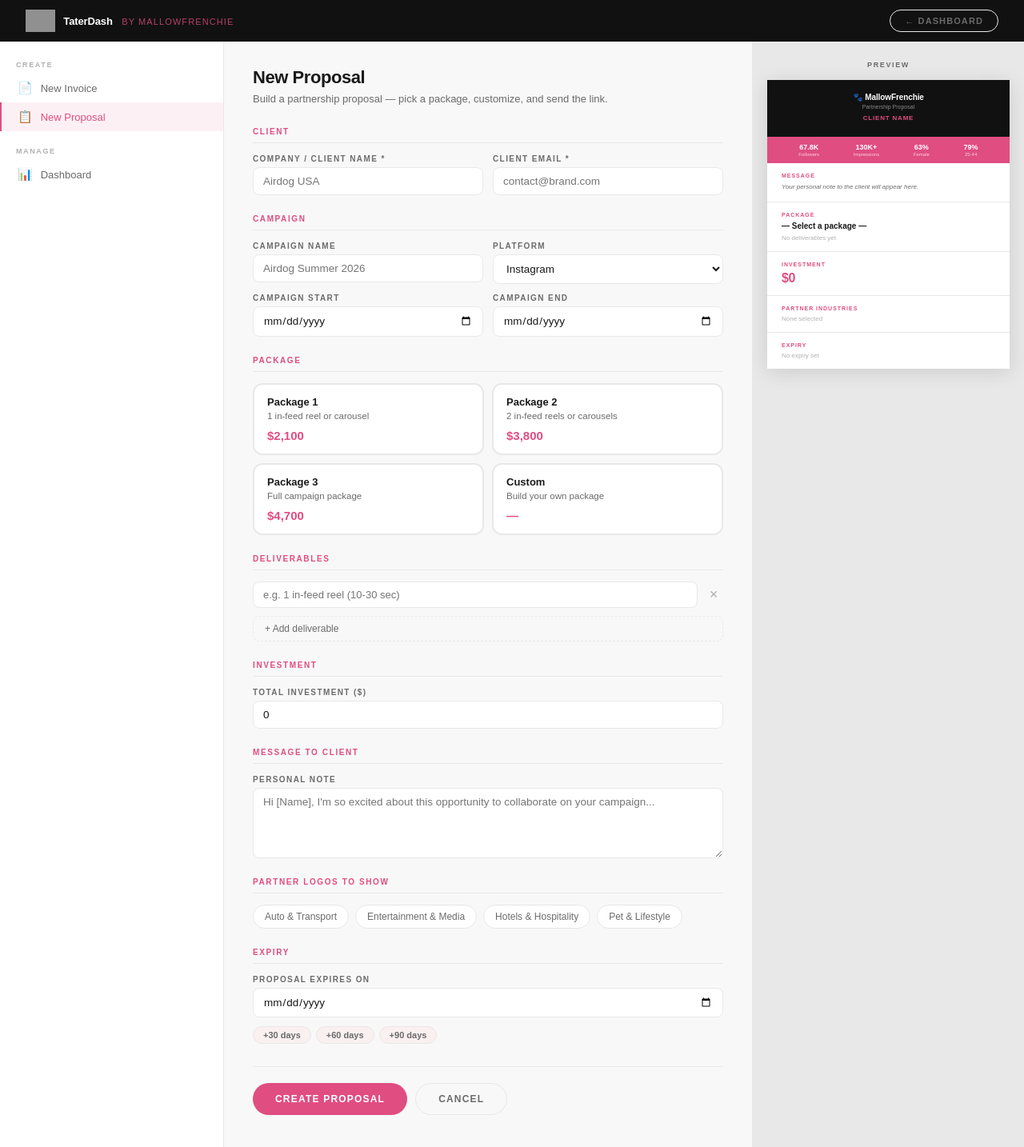
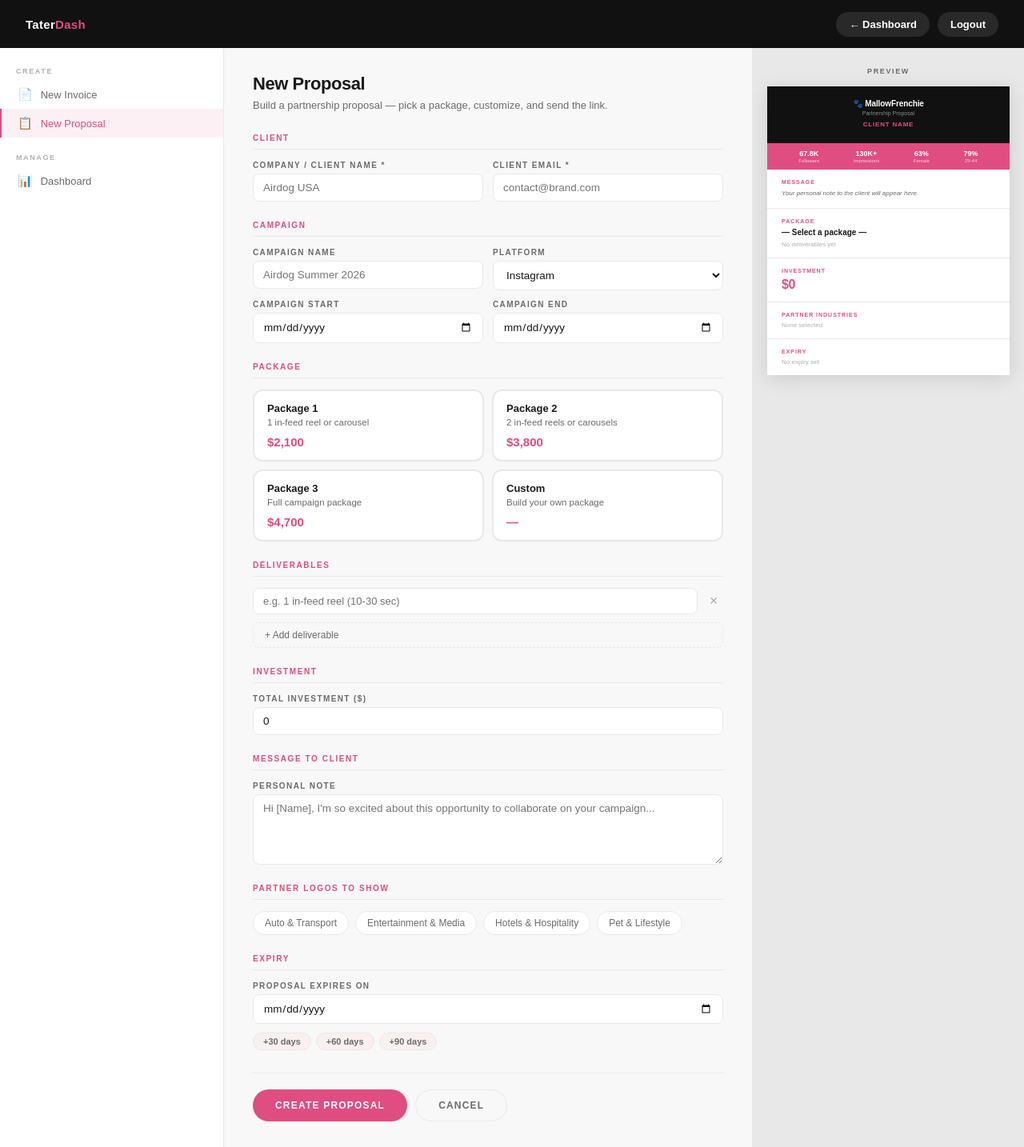
Before and after one commit to miuxcreative/TaterDash, a PHP site: page /admin/new-proposal.php in a window 1280 px wide. Shown: the whole page at 80% size. Run offline with PHP 8.4, Linux system fonts and the light colour scheme; the visitor is signed in with stand-in values (Sample User, id 1); data comes from the database, SQL or seed files in the repository; some web fonts are replaced; grey boxes are pictures that could not be loaded.

Commit message:
style: unify topbar across all admin pages — text logo, tb-btn, 60px height

```diff
--- a/admin/new-proposal.php
+++ b/admin/new-proposal.php
@@ -46,14 +46,17 @@ $industries = $pdo->query("SELECT DISTINCT industry FROM td_partners WHERE is_ac
       flex-direction: column;
     }
     .topbar {
-      background: var(--dark); padding: 0 32px; height: 52px;
+      background: var(--dark); padding: 0 32px; height: 60px;
       display: flex; align-items: center; justify-content: space-between; flex-shrink: 0;
     }
-    .topbar-brand { display: flex; align-items: center; gap: 10px; }
-    .topbar-logo  { height: 28px; opacity: 0.9; }
-    .topbar-name  { font-size: 13px; font-weight: 700; color: var(--white); letter-spacing: -0.01em; }
-    .topbar-name span { color: var(--pink); font-size: 11px; font-weight: 500; letter-spacing: 0.1em; text-transform: uppercase; margin-left: 8px; opacity: 0.8; }
-    .layout { display: grid; grid-template-columns: var(--sidebar) 1fr 340px; flex: 1; overflow: hidden; height: calc(100vh - 52px); }
+    .topbar-logo { font-size: 15px; font-weight: 700; color: var(--white); letter-spacing: .02em; }
+    .topbar-logo span { color: var(--pink); }
+    .topbar-actions { display: flex; align-items: center; gap: 10px; }
+    .tb-btn { display: inline-flex; align-items: center; padding: 8px 16px; border-radius: 999px; font-family: inherit; font-size: 13px; font-weight: 600; cursor: pointer; text-decoration: none; border: none; transition: opacity .15s; }
+    .tb-btn:hover { opacity: .85; }
+    .tb-btn--pink  { background: var(--pink); color: var(--white); }
+    .tb-btn--ghost { background: rgba(255,255,255,.1); color: var(--white); }
+    .layout { display: grid; grid-template-columns: var(--sidebar) 1fr 340px; flex: 1; overflow: hidden; height: calc(100vh - 60px); }
     .nav { background: var(--white); border-right: 1px solid var(--border); padding: 24px 0; overflow-y: auto; }
     .nav-label { font-size: 9px; font-weight: 700; letter-spacing: 0.18em; text-transform: uppercase; color: var(--ink-light); padding: 0 20px; margin-bottom: 6px; margin-top: 20px; }
     .nav-label:first-child { margin-top: 0; }
@@ -175,12 +178,10 @@ $industries = $pdo->query("SELECT DISTINCT industry FROM td_partners WHERE is_ac
 <body>
 
 <div class="topbar">
-  <div class="topbar-brand">
-    <img class="topbar-logo" src="https://miuxcreative.github.io/mallowfrenchie/images/MallowFrenchieLogoImage.png" alt="" onerror="this.style.display='none'">
-    <div class="topbar-name">TaterDash <span>by MallowFrenchie</span></div>
-  </div>
-  <div>
-    <a href="/taterdash-app/admin/" class="btn btn-ghost" style="padding:7px 18px;font-size:11px;text-decoration:none;">← Dashboard</a>
+  <div class="topbar-logo">Tater<span>Dash</span></div>
+  <div class="topbar-actions">
+    <a class="tb-btn tb-btn--ghost" href="/taterdash-app/admin/">← Dashboard</a>
+    <a class="tb-btn tb-btn--ghost" href="/taterdash-app/taterdash/logout.php">Logout</a>
   </div>
 </div>
 
```
Also changed, not shown: admin/edit-invoice.php (+12 -19 lines), admin/edit-proposal.php (+13 -12 lines).
